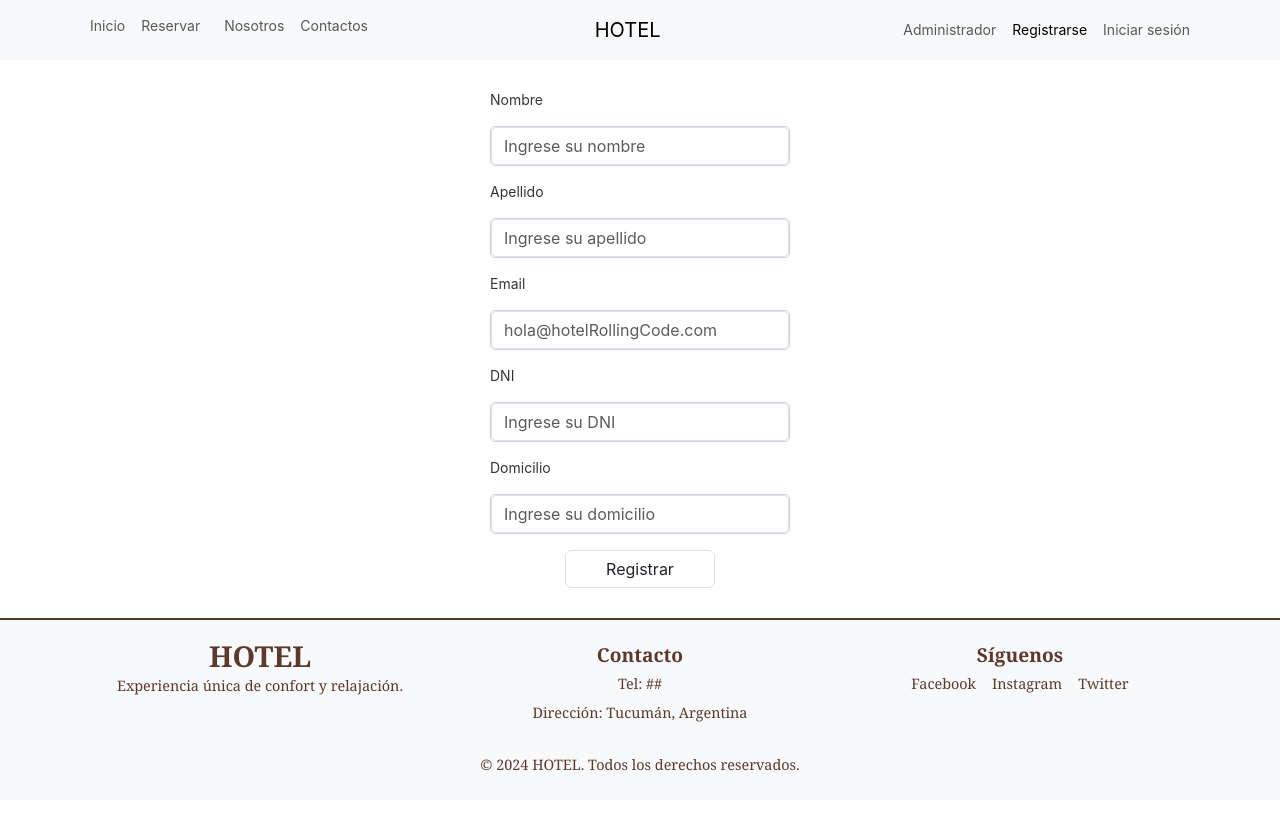
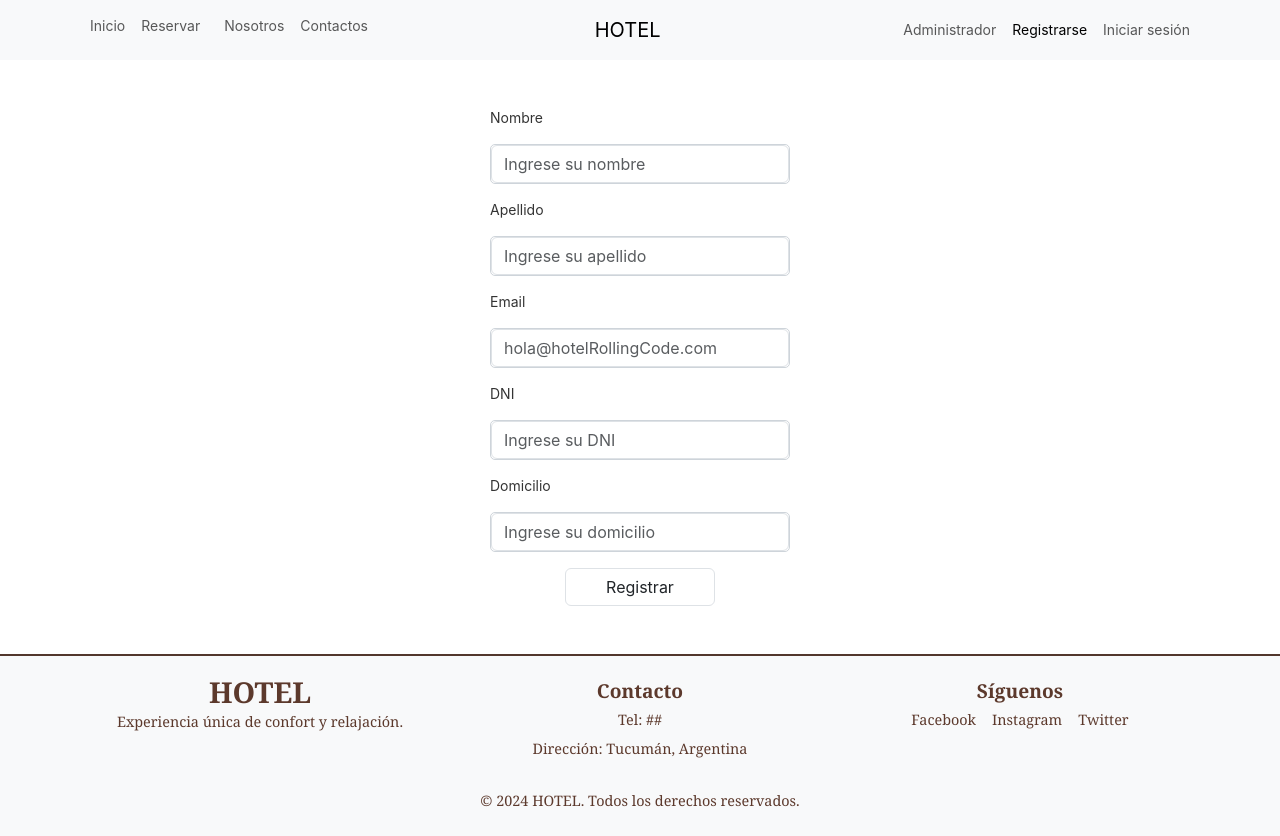
Before and after one commit to santinohamada/ProyectoFinal, a React (Vite) app: page /registro in a window 1280 px wide. Before the commit the page ends 800 px from the top, so only its background shows below. Built offline with nearby package versions, Linux system fonts and the light colour scheme.

Commit message:
agregue margin al form

```diff
--- a/src/components/RegistrationForm/RegistrationForm.jsx
+++ b/src/components/RegistrationForm/RegistrationForm.jsx
@@ -38,7 +38,7 @@
     }
   }
   return (
-    <div className="componentePagina container d-flex flex-row align-items-center justify-content-center ">
+    <div className="componentePagina container d-flex flex-row align-items-center justify-content-center my-5">
 
     <Form onSubmit={handleSubmit(registrationAPI)} className="form-container">
       <Form.Group className="mb-3" controlId="formNombre">
```
